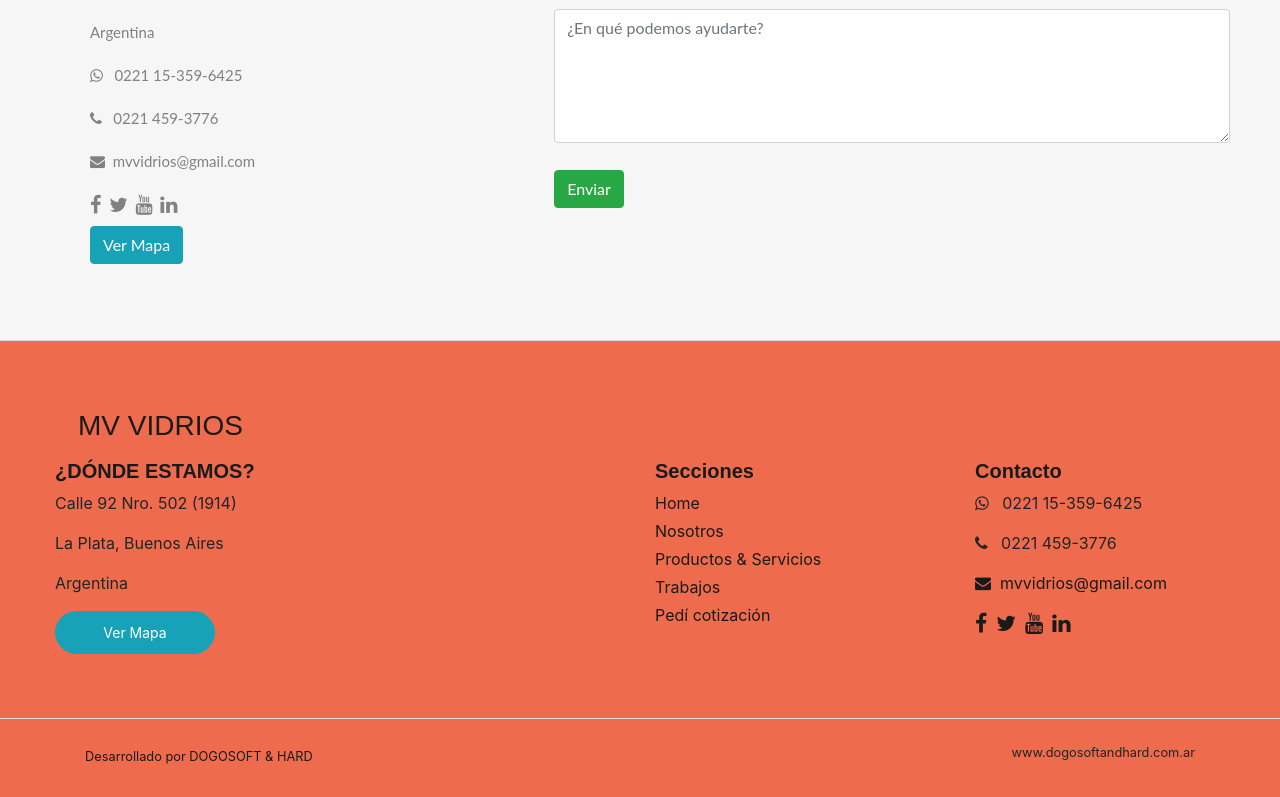
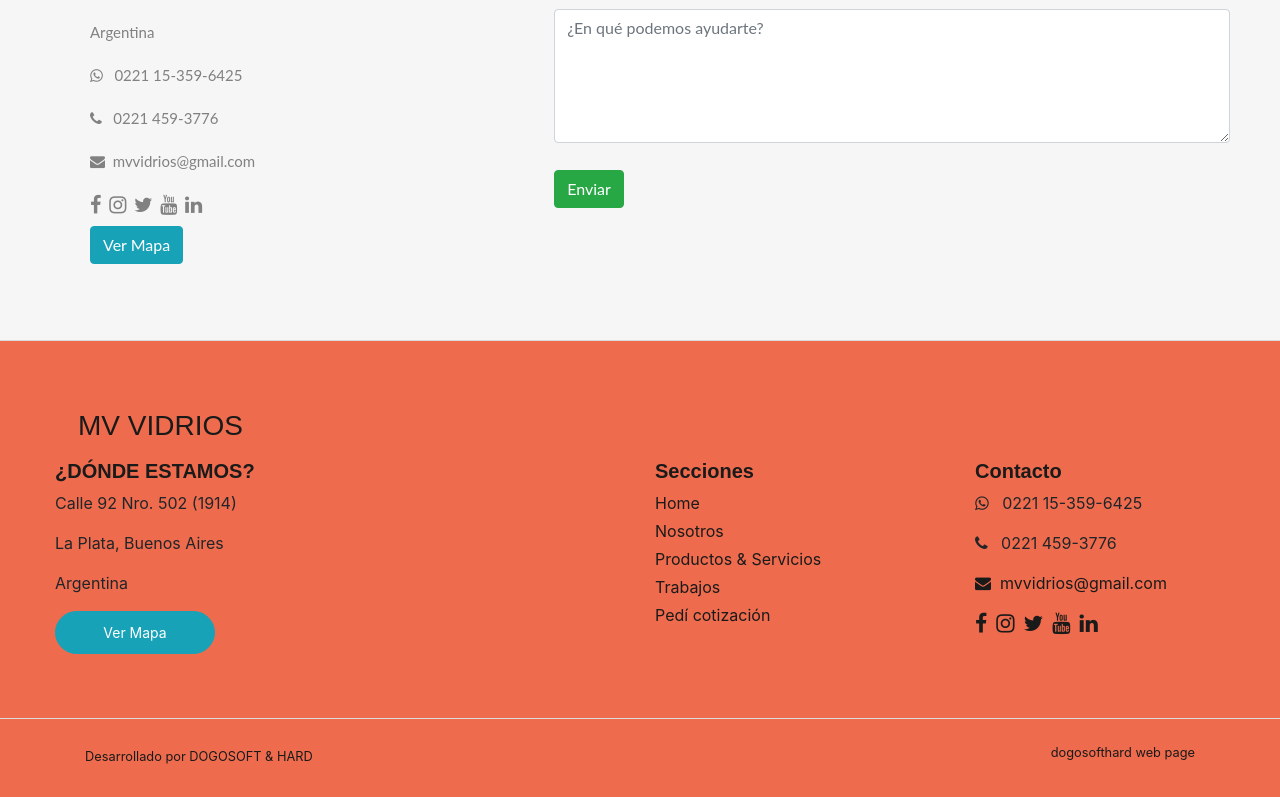
Before and after one commit to danieldebrito/mv_vidrios, an Angular app: page /contacto in a window 1280 px wide. Shown: the part 287-1084 px from the top of the page. Built offline with nearby package versions, Linux system fonts and the light colour scheme.

Commit message:
carrousel  height, footer link, social links

```diff
--- a/src/app/components/contacto/contacto.component.html
+++ b/src/app/components/contacto/contacto.component.html
@@ -47,8 +47,12 @@
                         </p>
                     </li>
                     <li>
-                        <a href="https://www.facebook.com" target="_blank" class="fs-18 cl7 hov-cl1 trans-04 m-r-16">
+                        <a href="https://www.facebook.com/miguel.vidrios.94" target="_blank" class="fs-18 cl7 hov-cl1 trans-04 m-r-16">
                             <i class="fa fa-facebook fa-lg"></i>&nbsp;
+                        </a>
+
+                        <a href="https://www.instagram.com/mvvidrios/" target="_blank" class="fs-18 cl7 hov-cl1 trans-04 m-r-16">
+                            <i class="fa fa-instagram fa-lg"></i>&nbsp;
                         </a>
 
                         <a href="https://twitter.com" target="_blank" class="fs-18 cl7 hov-cl1 trans-04 m-r-16">
--- a/src/app/components/home/home.component.css
+++ b/src/app/components/home/home.component.css
@@ -20,7 +20,7 @@
 /* Declare heights because of positioning of img element */
 
 .carousel-item {
-    height: 31rem;
+    height: 34rem;
 }
 
 .carousel-item>img {
@@ -28,7 +28,7 @@
     top: 0;
     left: 0;
     min-width: 100%;
-    height: 31rem;
+    height: 34rem;
 }
 
 
--- a/src/app/layout/footer/footer.component.html
+++ b/src/app/layout/footer/footer.component.html
@@ -103,8 +103,13 @@
                         </p>
                     </li>
                     <li>
-                        <a href="https://www.facebook.com" target="_blank" class="fs-18 cl7 hov-cl1 trans-04 m-r-16">
+                        <a href="https://www.facebook.com/miguel.vidrios.94" target="_blank" class="fs-18 cl7 hov-cl1 trans-04 m-r-16">
                             <i class="fa fa-facebook fa-lg"></i>&nbsp;
+                        </a>
+
+
+                        <a href="https://www.instagram.com/mvvidrios/" target="_blank" class="fs-18 cl7 hov-cl1 trans-04 m-r-16">
+                            <i class="fa fa-instagram fa-lg"></i>&nbsp;
                         </a>
 
                         <a href="https://twitter.com" target="_blank" class="fs-18 cl7 hov-cl1 trans-04 m-r-16">
@@ -139,7 +144,7 @@
                     <small><a href="#">Desarrollado por DOGOSOFT & HARD</a></small>
                 </div>
                 <div class="col-md-6">
-                    <small class="float-md-right">www.dogosoftandhard.com.ar<a href="https://dogosofthard.netlify.app/" target="_blank"></a></small>
+                    <small class="float-md-right"><a href="https://dogosofthard.netlify.app/" target="_blank">dogosofthard web page</a></small>
                 </div>
             </div>
         </div>
```
